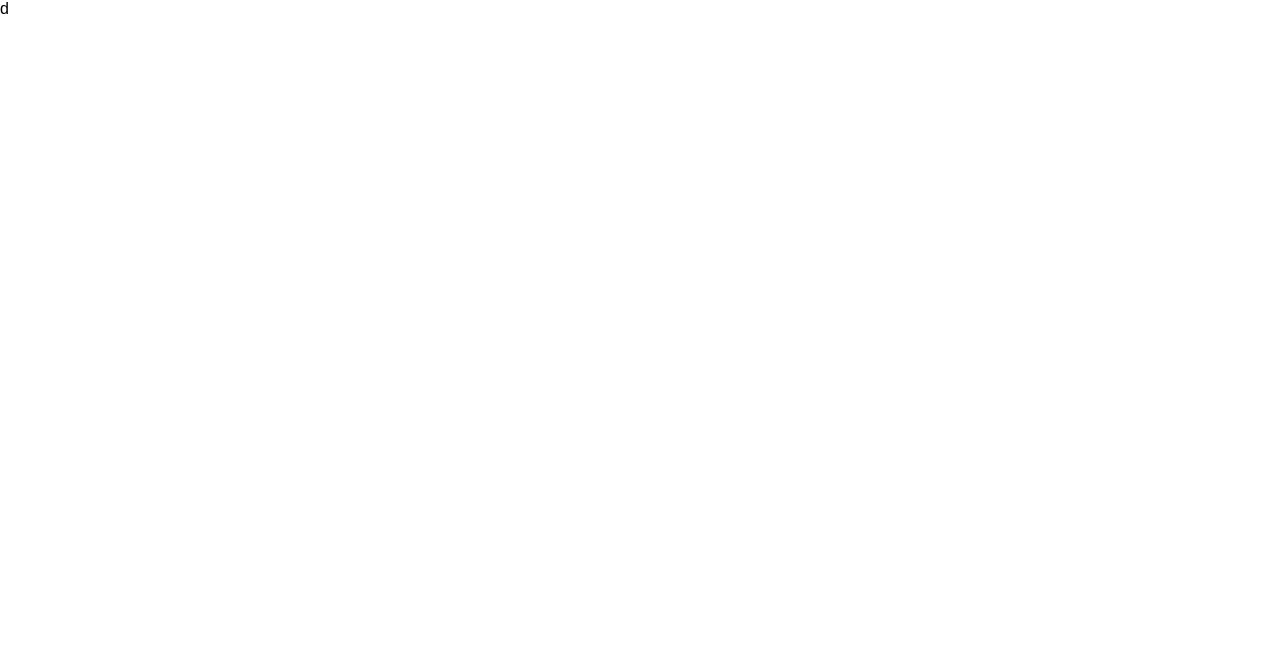
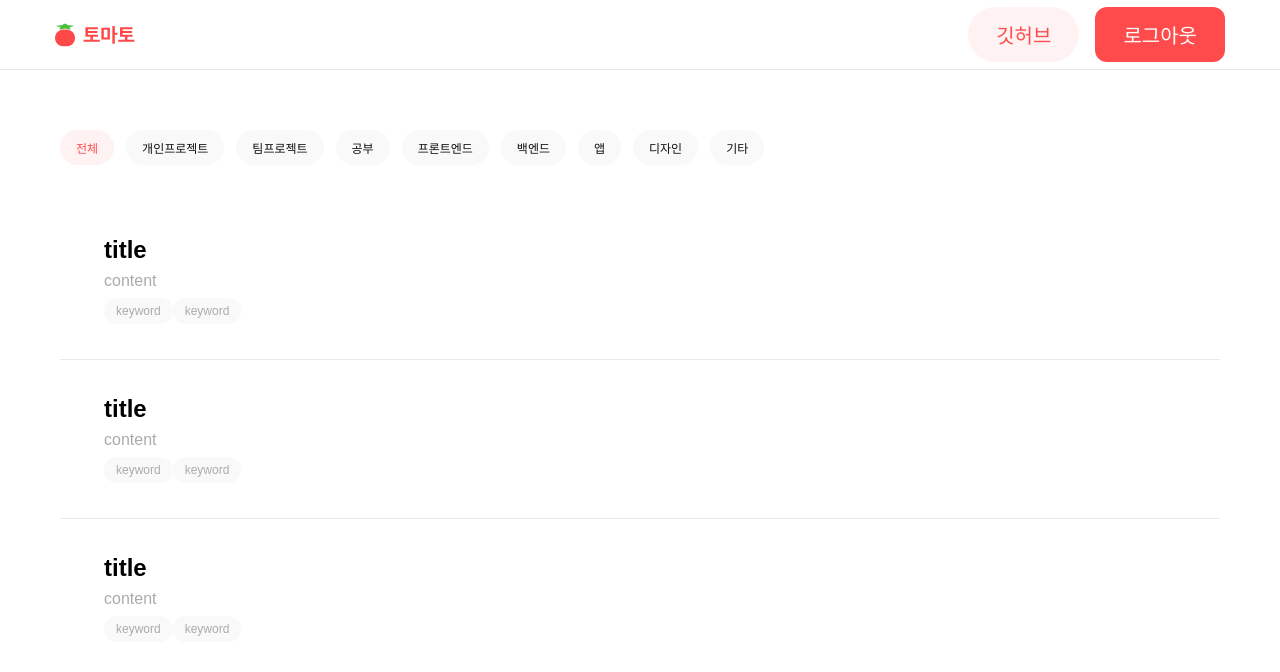
Before and after one commit to j02on/tomato_fe, a React (Vite) app: page / in a window 1280 px wide. Shown: the top 672 px of the page. Built offline with nearby package versions, Linux system fonts and the light colour scheme; a web font is replaced by a local one.

Commit message:
feat : blog 페이지 추가

```diff
--- a/src/assets/Logo.tsx
+++ b/src/assets/Logo.tsx
@@ -7,7 +7,7 @@ export const Logo = ({width = 80, height = 24} : ILogoType) => {
   return (
     <svg width={width} height={height} viewBox="0 0 80 24" fill="none" xmlns="http://www.w3.org/2000/svg">
 <g clip-path="url(#clip0_6899_7080)">
-<mask id="mask0_6899_7080" style="mask-type:luminance" maskUnits="userSpaceOnUse" x="0" y="0" width="20" height="24">
+<mask id="mask0_6899_7080" style={{ maskType: "luminance" }} maskUnits="userSpaceOnUse" x="0" y="0" width="20" height="24">
 <path d="M20 0.5H0V23.5H20V0.5Z" fill="white"/>
 </mask>
 <g mask="url(#mask0_6899_7080)">
--- a/src/components/Button.tsx
+++ b/src/components/Button.tsx
@@ -41,7 +41,7 @@ const ButtonContainer = styled.button<
   Omit<IButtonType, 'onClick' & 'children'>
 >`
   width: ${({ width }) => (width ? width : 'fit-content')};
-  padding: 15px 27px;
+  padding: 12px 27px;
   border-radius: ${({ isRound }) => (isRound ? '100px' : '12px')};
   background-color: ${({ backgroundColor }) => backgroundColor};
   border: 1px solid ${({ borderColor }) => borderColor};
--- a/src/components/FilterBar.tsx
+++ b/src/components/FilterBar.tsx
@@ -9,7 +9,7 @@ interface IBarType {
 export const FilterBar = ({setSelected, selected = "전체"}: IBarType) => {
 
   return (
-    <Flex gap={12} alignItems="center">
+    <Flex gap={12} alignItems="center" flexWrap="wrap">
       <Keyword onClick={() => setSelected('전체')} isSelected={selected === "전체"}>전체</Keyword>
       <Keyword onClick={() => setSelected('개인프로젝트')} isSelected={selected === "개인프로젝트"}>개인프로젝트</Keyword>
       <Keyword onClick={() => setSelected('팀프로젝트')} isSelected={selected === "팀프로젝트"}>팀프로젝트</Keyword>
@@ -32,4 +32,5 @@ const Keyword = styled.div<{isSelected : boolean}>`
   justify-content: center;
   align-items: center;
   font-size: 12px;
+  transition: 0.4s all ease-in-out;
 `
--- a/src/components/Header.tsx
+++ b/src/components/Header.tsx
@@ -2,20 +2,34 @@ import styled from "@emotion/styled"
 import { colors, Flex } from "../design-token"
 import { Logo } from "../assets"
 import { Button } from "./Button"
+import { useNavigate } from "react-router-dom"
 
 export const Header = () => {
+  const accessToken = 'sdsadsads'
+  const navigate = useNavigate()
+
+  const handleClick = () => {
+    if(accessToken) {
+      //쿠키 삭제
+    }else {
+      navigate('/login')
+    }
+  }
   return (
     <Container>
       <Logo/>
       <Flex gap={16} alignItems="center">
         <Button isRound onClick={() => window.location.href = "https://github.com/j02on"} backgroundColor={colors.red[100]} color={colors.red[600]}>깃허브</Button>
-        <Button>로그인</Button>
+        <Button onClick={handleClick}>{accessToken ? '로그아웃' : '로그인'}</Button>
       </Flex>
     </Container>
   )
 }
 
 const Container = styled.header `
+  position: fixed;
+  top: 0;
+  left: 0;
   width: 100vw;
   height: 70px;
   border-bottom: 1px solid ${colors.gray[300]};
--- a/src/components/PostContent.tsx
+++ b/src/components/PostContent.tsx
@@ -31,4 +31,9 @@ const Container = styled.div `
   flex-direction: column;
   gap: 8px;
   border-bottom: 1px solid ${colors.gray[300]};
+  cursor: pointer;
+  &:hover {
+    background-color: #fcfcfc;
+    transition: 0.6s all ease-in-out;
+  }
 `
--- /dev/null
+++ b/src/layouts/RootLayout.tsx
@@ -0,0 +1,18 @@
+import styled from "@emotion/styled"
+import { Header } from "../components"
+import { Outlet } from "react-router-dom"
+
+export const RootLayout = () => {
+  return (
+    <div>
+      <Header/>
+      <Main>
+        <Outlet/>
+      </Main>
+    </div>
+  )
+}
+
+const Main = styled.main `
+  margin-top: 70px;
+`
--- /dev/null
+++ b/src/layouts/index.ts
@@ -0,0 +1 @@
+export * from './RootLayout'
--- a/src/pages/Blog.tsx
+++ b/src/pages/Blog.tsx
@@ -0,0 +1,40 @@
+import { useState } from "react"
+import { FilterBar, PostContent } from "../components"
+import { Flex } from "../design-token"
+
+export const Blog = () => {
+  const [datas, setDatas] = useState<{id: number,title: string, content: string, keyword : string[]}[]>([
+    {
+      title : 'title',
+      content: 'content',
+      keyword: ['keyword', 'keyword'],
+      id: 1
+    },
+    {
+      title : 'title',
+      content: 'content',
+      keyword: ['keyword', 'keyword'],
+      id: 1
+    },
+    {
+      title : 'title',
+      content: 'content',
+      keyword: ['keyword', 'keyword'],
+      id: 1
+    },
+  ])
+
+  const [selected, setSelected] = useState<string>('전체')
+  return (
+    <Flex  paddingTop="60px" justifyContent="center" paddingLeft="60px" paddingRight="60px">
+    <Flex isColumn gap={36} width="100%">
+      <FilterBar setSelected={setSelected} selected={selected} />
+      <Flex isColumn gap={0} width="100%">
+        {datas.map((data) => (
+          <PostContent title={data.title} content={data.content} keyword={data.keyword}/>
+        ))}
+      </Flex>
+    </Flex>
+    </Flex>
+  )
+}
--- a/src/pages/index.ts
+++ b/src/pages/index.ts
@@ -1 +1,2 @@
 export * from './Login'
+export * from './Blog'
```
Also changed, not shown: src/router.tsx (+9 -2 lines).
